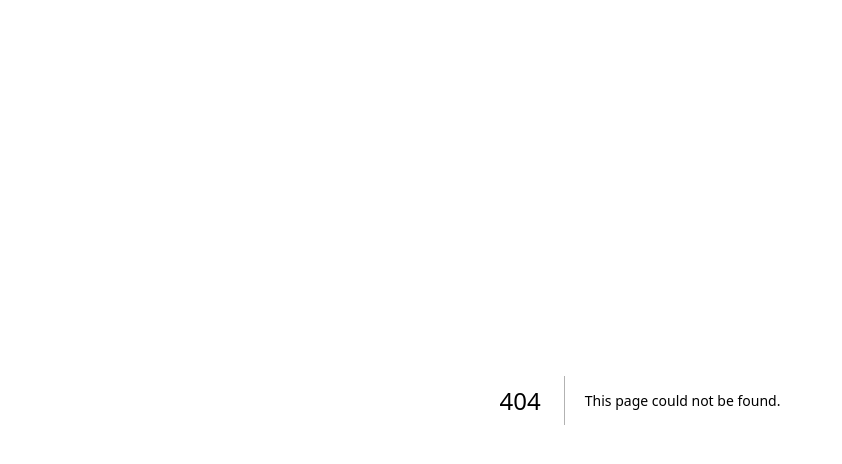
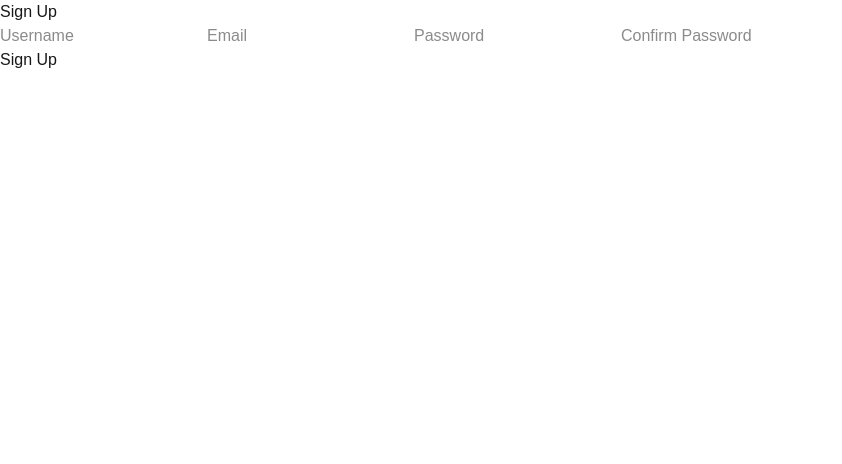
Before and after one commit to TKtkGg/self_control, a Next.js app in the folder frontend/selfcontrol/: page /signup in a window 1280 px wide. Before the commit this address had no page. Shown: the top 464 px of the page, without its empty margins (0-842 px from the left). Built offline with nearby package versions, Linux system fonts and the light colour scheme.

Commit message:
サインアップ、ログイン、ログアウトのテストページ作成

```diff
--- /dev/null
+++ b/frontend/selfcontrol/src/app/login/page.tsx
@@ -0,0 +1,40 @@
+"use client";
+
+import { useState } from "react";
+import { apiPost } from "@/lib/apiClient";
+
+export default function LoginPage() {
+    const [email, setEmail] = useState("");
+    const [password, setPassword] = useState("");
+    const [error, setError] = useState("");
+    const [success, setSuccess] = useState("");
+
+    const handleSubmit = async () => {
+        try {
+            await apiPost("/api/auth/login", {
+                email,
+                password,
+            });
+            setSuccess("ログインに成功しました");
+        } catch (error: unknown) {
+            if(error instanceof Error) {
+                setError(error.message);
+            } else {
+                setError("通信に失敗しました");
+            }
+        }
+    }
+
+    return (
+        <div>
+            <h1>Login</h1>
+            <div>
+                <input type="email" placeholder="Email" value={email} onChange={(e) => setEmail(e.target.value)} />
+                <input type="password" placeholder="Password" value={password} onChange={(e) => setPassword(e.target.value)} />
+            </div>
+            <button onClick={handleSubmit}>Login</button>
+            {error && <p>{error}</p>}
+            {success && <p>{success}</p>}
+        </div>
+    );
+}
--- a/frontend/selfcontrol/src/app/page.tsx
+++ b/frontend/selfcontrol/src/app/page.tsx
@@ -1,7 +1,49 @@
+"use client";
+
+import { useRouter } from "next/navigation";
+import { apiPost, apiGet } from "@/lib/apiClient";
+import { useState, useEffect } from "react";
+
 export default function HomePage() {
+  const router = useRouter();
+  const [authenticated, setAuthenticated] = useState(false);
+  const [success, setSuccess] = useState("");
+  const [error, setError] = useState("");
+
+  useEffect(() => {
+    const fetchUser = async () => {
+      const response = await apiGet("/api/auth/user");
+      if (response.authenticated) {
+        setAuthenticated(true);
+      } else {
+        setAuthenticated(false);
+      }
+    }
+    fetchUser();
+  }, [])
+
+  const handleLogout = async () => {
+    try {
+      await apiPost("/api/auth/logout");
+      setSuccess("ログアウトに成功しました");
+      setAuthenticated(false);
+    } catch (error: unknown) {
+      if(error instanceof Error) {
+        setError(error.message);
+      } else {
+        setError("通信に失敗しました");
+      }
+    }
+  }
   return (
     <div>
       <h1>Home Page</h1>
+      <button onClick={() => router.push("/signup")}>Sign Up</button>
+      <button onClick={() => router.push("/login")}>Login</button>
+      <button onClick={handleLogout}>Logout</button>
+      {authenticated && <p>ログイン中</p>}
+      {success && <p>{success}</p>}
+      {error && <p>{error}</p>}
     </div>
   );
 }
--- /dev/null
+++ b/frontend/selfcontrol/src/app/signup/page.tsx
@@ -0,0 +1,46 @@
+"use client";
+
+import { useState } from "react";
+import { apiPost } from "@/lib/apiClient";
+
+export default function SignUpPage() {
+    const [username, setUsername] = useState("");
+    const [email, setEmail] = useState("");
+    const [password, setPassword] = useState("");
+    const [passwordConfirm, setPasswordConfirm] = useState("");
+    const [error, setError] = useState("");
+    const [success, setSuccess] = useState("");
+
+    const handleSubmit = async () => {
+        try {
+            await apiPost("/api/auth/signup", {
+                username,
+                email,
+                password,
+                passwordConfirm,
+            });
+            setSuccess("ユーザー登録に成功しました");
+        } catch (error: unknown) {
+            if(error instanceof Error) {
+                setError(error.message);
+            } else {
+                setError("通信に失敗しました");
+            }
+        }
+
+    }
+    return (
+        <div>
+            <h1>Sign Up</h1>
+            <div>
+                <input type="text" placeholder="Username" value={username} onChange={(e) => setUsername(e.target.value)} />
+                <input type="email" placeholder="Email" value={email} onChange={(e) => setEmail(e.target.value)} />
+                <input type="password" placeholder="Password" value={password} onChange={(e) => setPassword(e.target.value)} />
+                <input type="password" placeholder="Confirm Password" value={passwordConfirm} onChange={(e) => setPasswordConfirm(e.target.value)} />
+            </div>
+            <button onClick={handleSubmit}>Sign Up</button>
+            {error && <p>{error}</p>}
+            {success && <p>{success}</p>}
+        </div>
+    );
+}
```
